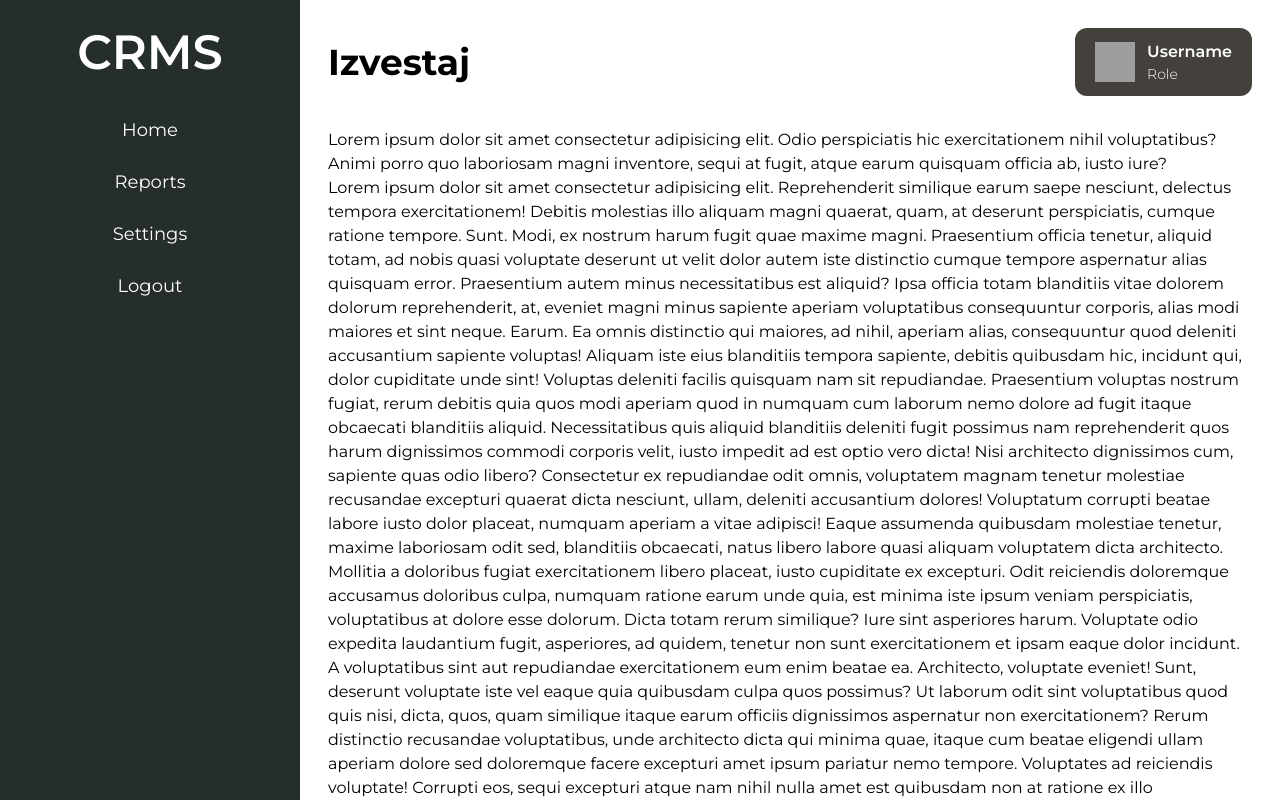
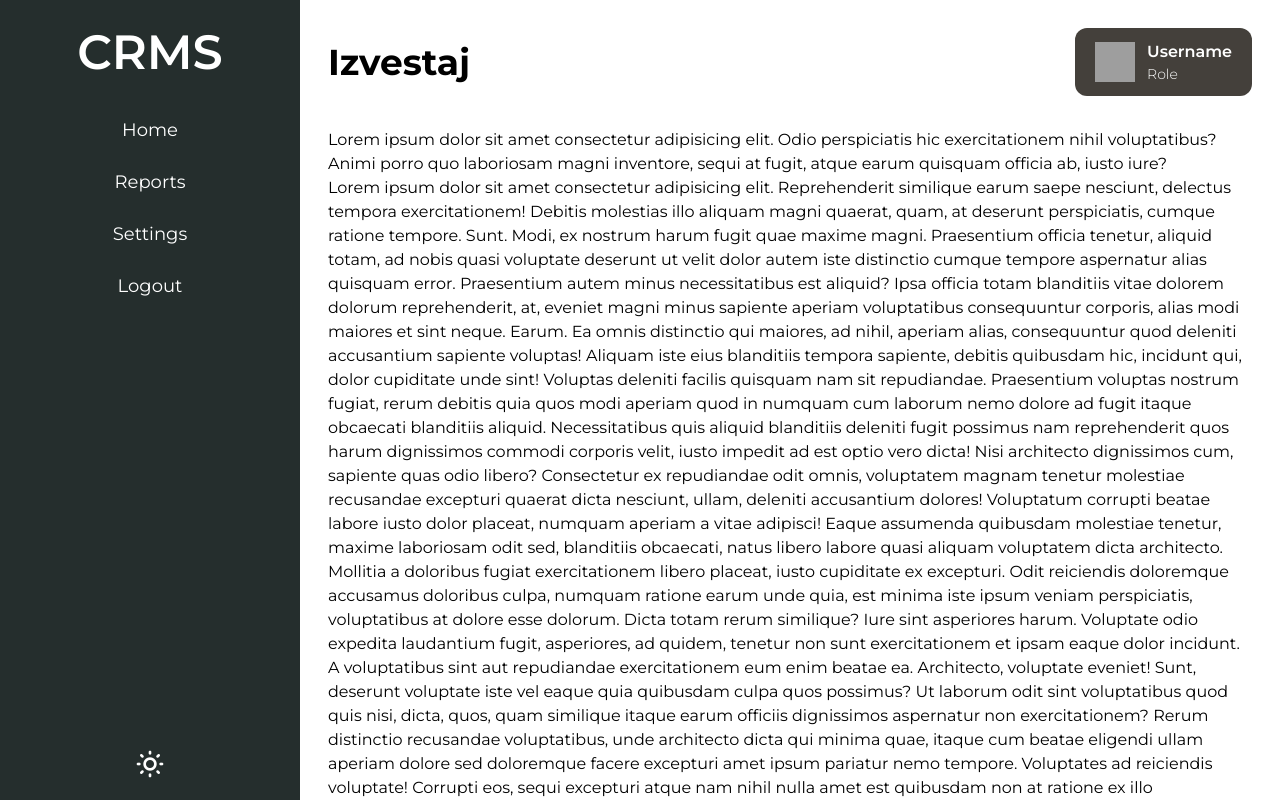
Before and after one commit to petaaar88/CRMS---Frontend, a React (Vite) app: page /reports in a window 1280 px wide. Shown: the top 800 px of the page. Built offline with nearby package versions, Linux system fonts and the light colour scheme; grey boxes are pictures that could not be loaded.

Commit message:
Add Theme Chaning Feature
- Add Theme Button
- Add Theme Hook

```diff
--- a/index.html
+++ b/index.html
@@ -1,9 +1,14 @@
-<!doctype html>
-<html lang="en">
+<!DOCTYPE html>
+<html lang="en" data-theme="light">
   <head>
     <meta charset="UTF-8" />
     <meta name="viewport" content="width=device-width, initial-scale=1.0" />
     <title>CRMS</title>
+    <script>
+      if (localStorage.getItem("theme") === "dark")
+        document.documentElement.dataset.theme = "dark";
+
+    </script>
   </head>
   <body>
     <div id="root"></div>
--- a/src/components/Heading.jsx
+++ b/src/components/Heading.jsx
@@ -2,7 +2,7 @@ import UserBadge from './UserBadge'
 
 const Heading = ({title}) => {
   return (
-    <div className='flex justify-between items-center mb-8'>
+    <div className='flex justify-between items-center mb-8 dark:bg-moja'>
       <h1 className='text-4xl font-bold'>{title}</h1>
       <UserBadge/>
     </div>
--- a/src/components/Menu.jsx
+++ b/src/components/Menu.jsx
@@ -1,8 +1,11 @@
 import MenuButton from './MenuButton'
+import ThemeButton from './ThemeButton'
 
 const Menu = () => {
   return (
     <nav style={{background:"#252E2D", width:"300px"}} className="h-screen fixed">
+        <div className='h-full flex flex-col justify-between'>
+          <div>
             <h3 className="text-5xl text-white font-semibold text-center py-7">CRMS</h3>
             <ul>
               <li><MenuButton text="Home" /></li>
@@ -10,6 +13,13 @@ const Menu = () => {
               <li><MenuButton text="Settings" /></li>
               <li><MenuButton text="Logout" /></li>
             </ul>
+          </div>
+
+          <div className='flex justify-around mb-4'>
+            <ThemeButton/>
+          </div>
+
+        </div>
     </nav>
   )
 }
--- /dev/null
+++ b/src/components/ThemeButton.jsx
@@ -0,0 +1,23 @@
+import useTheme from "../hooks/useTheme";
+
+import MoonImage from "../assets/moon.png"
+import SunImage from "../assets/sun.png"
+
+const ThemeButton = () => {
+  const [theme, changeTheme] = useTheme();
+
+  return (
+    <button
+      className="cursor-pointer outline-0 border-0 rounded-lg p-1 hover:bg-emerald-400 dark:hover:bg-emerald-800"
+      onClick={changeTheme}
+    >
+      <img
+        src={theme === "dark" ? MoonImage : SunImage}
+        className="h-8"
+        alt="Button for toggling theme"
+      />
+    </button>
+  );
+};
+
+export default ThemeButton;
--- /dev/null
+++ b/src/global.css
@@ -0,0 +1,7 @@
+@import "tailwindcss";
+
+@custom-variant dark (&:where([data-theme=dark], [data-theme=dark] *));
+
+@theme{
+    --color-moja: rgb(255,145,0);
+}
--- /dev/null
+++ b/src/hooks/useTheme.jsx
@@ -0,0 +1,18 @@
+import { useState } from "react";
+
+const useTheme = () => {
+  const [theme, setTheme] = useState(localStorage.getItem("theme") || "light");
+
+  const changeTheme = () => {
+    const newTheme = theme === "light" ? "dark" : "light";
+
+    document.querySelector("html").dataset.theme = newTheme;
+    localStorage.setItem("theme", newTheme);
+
+    setTheme(newTheme);
+  };
+
+  return [theme, changeTheme];
+};
+
+export default useTheme;
--- a/src/main.jsx
+++ b/src/main.jsx
@@ -2,7 +2,7 @@ import { StrictMode } from 'react'
 import { createRoot } from 'react-dom/client'
 import App from './App.jsx'
 import './index.css'
-import "./tailwindStyles.css"
+import "./global.css"
 
 createRoot(document.getElementById('root')).render(
   <StrictMode>
--- a/src/tailwindStyles.css
+++ /dev/null
@@ -1 +0,0 @@
-@import "tailwindcss";
```
Also changed, not shown: src/assets/moon.png (added), src/assets/sun.png (added). Lines whose indentation alone changed are shown as unchanged.
